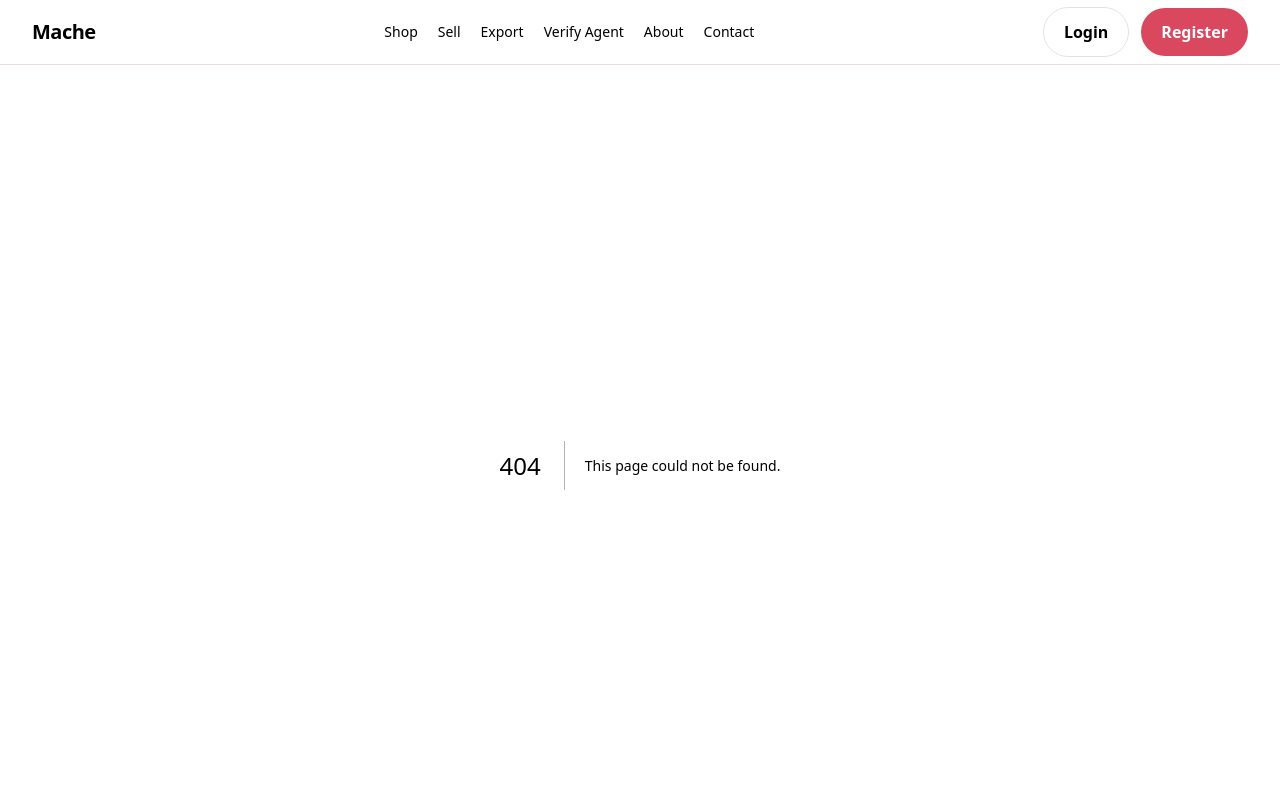
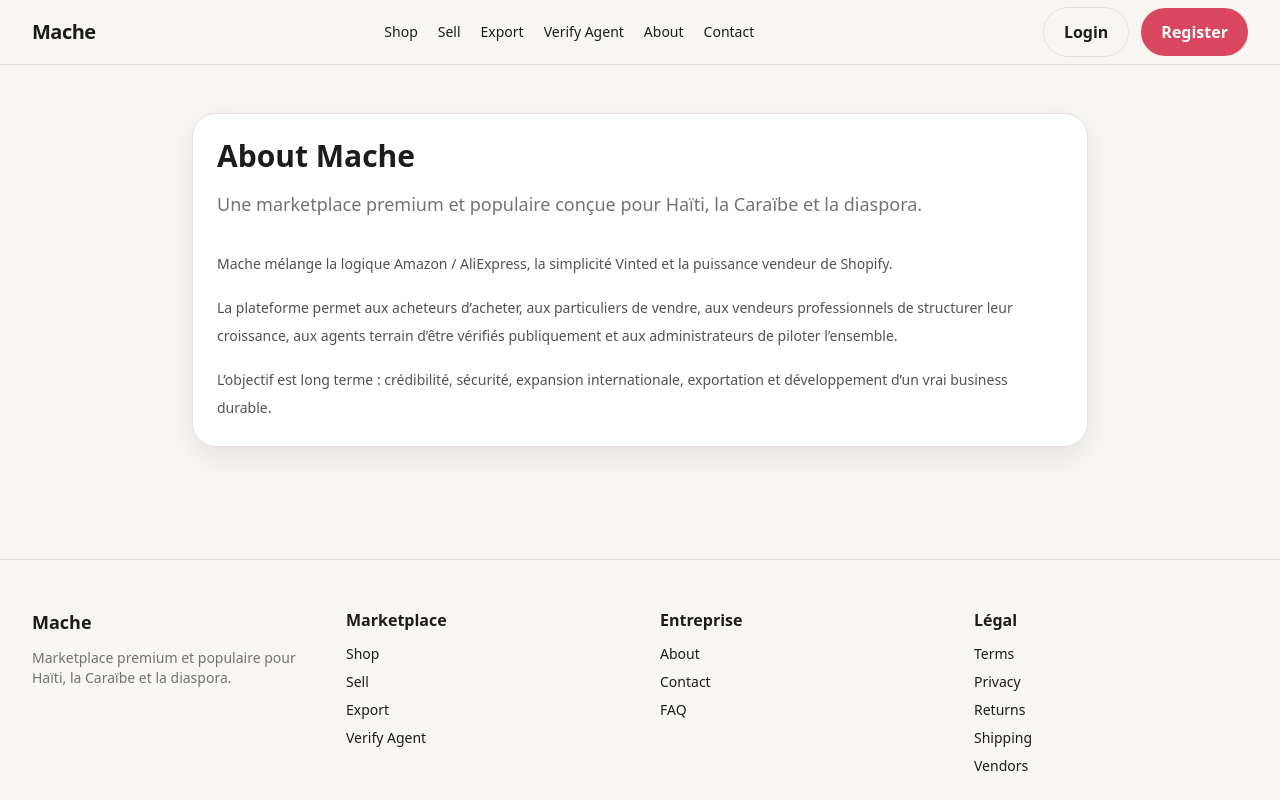
Before and after one commit to JhonnyVincent/MACHE, a Next.js app: page /about in a window 1280 px wide. Before the commit this address had no page. Shown: the top 800 px of the page. Built offline with nearby package versions, Linux system fonts and the light colour scheme.

Commit message:
Create page.tsx

```diff
--- /dev/null
+++ b/src/app/about/page.tsx
@@ -0,0 +1,28 @@
+export default function AboutPage() {
+  return (
+    <main className="container-page py-12">
+      <div className="card mx-auto max-w-4xl p-6">
+        <h1 className="text-3xl font-bold">About Mache</h1>
+        <p className="mt-4 text-lg text-neutral-500">
+          Une marketplace premium et populaire conçue pour Haïti, la Caraïbe et la diaspora.
+        </p>
+
+        <div className="mt-8 space-y-4 text-sm leading-7 text-neutral-600 dark:text-neutral-300">
+          <p>
+            Mache mélange la logique Amazon / AliExpress, la simplicité Vinted
+            et la puissance vendeur de Shopify.
+          </p>
+          <p>
+            La plateforme permet aux acheteurs d’acheter, aux particuliers de vendre,
+            aux vendeurs professionnels de structurer leur croissance, aux agents terrain
+            d’être vérifiés publiquement et aux administrateurs de piloter l’ensemble.
+          </p>
+          <p>
+            L’objectif est long terme : crédibilité, sécurité, expansion internationale,
+            exportation et développement d’un vrai business durable.
+          </p>
+        </div>
+      </div>
+    </main>
+  );
+}
```
